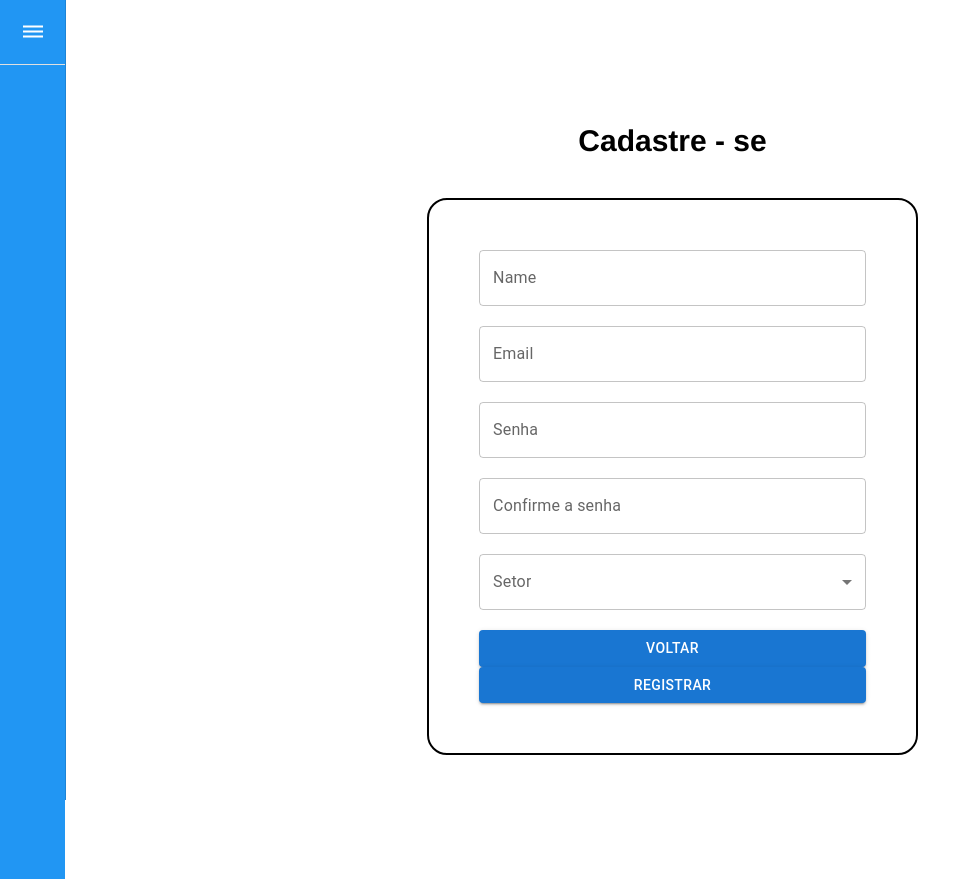
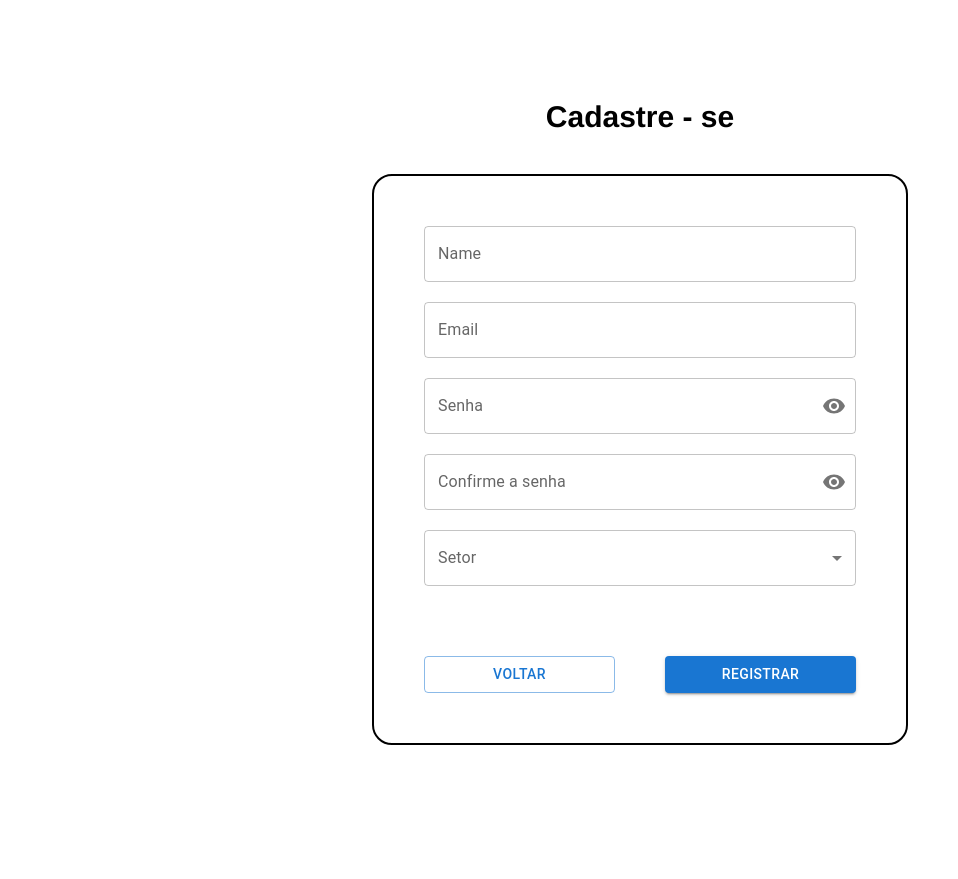
Before and after one commit to SairanSerra/SAI-Front, a React (Vite) app: page /register in a window 1280 px wide. Shown: the whole page, without its empty margins (0-958 px from the left). After the commit the page ends 845 px from the top, so only its background shows below. Built offline with nearby package versions, Linux system fonts and the light colour scheme.

Commit message:
Fix- cadastro de usuário

```diff
--- a/src/components/Dropdown/index.jsx
+++ b/src/components/Dropdown/index.jsx
@@ -8,6 +8,9 @@ const DropdownCustom = (props) => (
     <InputLabel>{props.label}</InputLabel>
     <Select
       label={props.label}
+      error={props.error}
+      onChange={props.onChange}
+      value={props.value}
     >
       {props.itens.map((element) => (
         <MenuItem value={element.value}>{element.label}</MenuItem>
--- a/src/components/Input/index.jsx
+++ b/src/components/Input/index.jsx
@@ -1,9 +1,18 @@
-import React from 'react';
-import { Input, TextField } from '@mui/material';
+/* eslint-disable no-nested-ternary */
+import React, { useState } from 'react';
+import { TextField } from '@mui/material';
+import InputAdornment from '@mui/material/InputAdornment';
+import IconButton from '@mui/material/IconButton';
 import * as Styled from './styles';
 
 const InputCustom = (props) => {
   const maskDefined = props.mask ?? null;
+  const [buttonTypePassword, setButtonTypePassword] = useState(false);
+
+  const HandleChangeEyeInputPassword = () => {
+    setButtonTypePassword(!buttonTypePassword);
+  };
+
   return (
     <Styled.InputMaskCustom
       mask={maskDefined}
@@ -12,12 +21,31 @@ const InputCustom = (props) => {
       {...props}
     >
       {(inputProps) => (
+        <>
           <TextField
             label={props.label}
             onChange={props.onChange}
+            type={props.typeInput === 'password' ? (!buttonTypePassword ? 'password' : props.type) : props.type}
             value={props.value}
+            error={props.error}
+            InputProps={{
+              endAdornment: props.typeInput === 'password' && (
+                <InputAdornment position="end">
+                  <IconButton
+                    aria-label="toggle password visibility"
+                    onClick={() => setButtonTypePassword(!buttonTypePassword)}
+                    edge="end"
+                  >
+                    {buttonTypePassword ? <Styled.EyeCloseCustom /> : <Styled.EyeOpenCustom />}
+                  </IconButton>
+                </InputAdornment>
+              ),
+            }}
             {...inputProps}
           />
+
+        </>
+
       )}
     </Styled.InputMaskCustom>
   );
--- a/src/components/Input/styles.js
+++ b/src/components/Input/styles.js
@@ -1,6 +1,26 @@
 import styled from 'styled-components';
 import InputMask from 'react-input-mask';
+import EyeClose from '@mui/icons-material/VisibilityOff';
+import EyeOpen from '@mui/icons-material/Visibility';
 
 export const InputMaskCustom = styled(InputMask)`
 width:100%;
 `;
+
+export const EyeOpenCustom = styled(EyeOpen)`
+
+&:hover{
+    cursor: pointer;
+    scale: 1.2;
+    transition: 0.25s ease-out;
+}
+`;
+
+export const EyeCloseCustom = styled(EyeClose)`
+
+&:hover{
+    cursor: pointer;
+    scale: 1.2;
+    transition: 0.25s ease-out;
+}
+`;
--- a/src/pages/Login/index.jsx
+++ b/src/pages/Login/index.jsx
@@ -39,7 +39,7 @@ const Login = () => {
             </Styled.ContainerInputEmail>
 
             <Styled.ConatinerInputPassword>
-              <InputCustom label="Senha" value={password} onChange={(v) => setPassword(v.target.value)} />
+              <InputCustom label="Senha" value={password} typeInput="password" onChange={(v) => setPassword(v.target.value)} />
             </Styled.ConatinerInputPassword>
 
           </Styled.ContainerInput>
--- a/src/pages/SignUP/hooks/useSignUp.js
+++ b/src/pages/SignUP/hooks/useSignUp.js
@@ -1,8 +1,26 @@
 import { useNavigate } from 'react-router';
+import { useForm } from 'react-hook-form';
 
 const useSignUP = () => {
   const navigate = useNavigate();
+  const {
+    handleSubmit, formState: { errors }, control,
+  } = useForm({
+    defaultValues: {
+      name: '',
+      email: '',
+      password: '',
+      confirmPassword: '',
+      sector: '',
+    },
+    mode: 'onChange',
+  });
 
-  return { navigate };
+  const HandleCreateNewUser = (data) => {
+    console.log(data);
+  };
+  return {
+    navigate, errors, handleSubmit, control, HandleCreateNewUser,
+  };
 };
 export default useSignUP;
--- a/src/pages/SignUP/index.jsx
+++ b/src/pages/SignUP/index.jsx
@@ -1,6 +1,6 @@
 import React from 'react';
+import { Controller } from 'react-hook-form';
 import * as Styled from './styles';
-import Struct from '../../components/Layout';
 import InputCustom from '../../components/Input';
 import DropdownCustom from '../../components/Dropdown';
 import useSignUP from './hooks/useSignUp';
@@ -8,9 +8,10 @@ import { ItemsDropdownSignUP } from './utils/itemsDropdown';
 import Button from '../../components/Button';
 
 const SignUP = () => {
-  const { navigate } = useSignUP();
+  const {
+    navigate, errors, handleSubmit, control, HandleCreateNewUser,
+  } = useSignUP();
   return (
-    <Struct styles={{ display: 'flex', justifyContent: 'center' }}>
     <Styled.ContainerMaster>
 
       <Styled.ContainerTitle>
@@ -23,28 +24,92 @@ const SignUP = () => {
           <Styled.ContainerInput>
 
             <Styled.ContainerInputName>
-                <InputCustom label="Name" styles={{ width: '100%' }} />
+              <Controller
+                name="name"
+                control={control}
+                rules={{ required: true }}
+                render={({ field: { onChange, value } }) => (
+                  <InputCustom
+                    label="Name"
+                    onChange={onChange}
+                    value={value}
+                    error={errors.name !== undefined}
+                  />
+                )}
+              />
+
             </Styled.ContainerInputName>
 
             <Styled.ContainerInputEmail>
-                <InputCustom label="Email" />
+              <Controller
+                name="email"
+                control={control}
+                rules={{ required: true, pattern: /^[A-Za-z0-9.\-_]+@[A-Za-z0-9]{2,}.[A-Za-z0-9]{2,3}.([a-z0-9]{2,})()?$/ }}
+                render={({ field: { onChange, value } }) => (
+                  <InputCustom
+                    label="Email"
+                    onChange={onChange}
+                    value={value}
+                    error={errors.email !== undefined}
+                  />
+                )}
+              />
             </Styled.ContainerInputEmail>
 
             <Styled.ContainerInputPassword>
-                <InputCustom label="Senha" />
+              <Controller
+                name="password"
+                control={control}
+                rules={{ required: true }}
+                render={({ field: { onChange, value } }) => (
+                  <InputCustom
+                    label="Senha"
+                    typeInput="password"
+                    onChange={onChange}
+                    value={value}
+                    error={errors.password !== undefined}
+                  />
+                )}
+              />
             </Styled.ContainerInputPassword>
 
             <Styled.ContainerInputConfirmPassword>
-                <InputCustom label="Confirme a senha" />
+              <Controller
+                name="confirmPassword"
+                control={control}
+                rules={{ required: true }}
+                render={({ field: { onChange, value } }) => (
+                  <InputCustom
+                    label="Confirme a senha"
+                    typeInput="password"
+                    onChange={onChange}
+                    value={value}
+                    error={errors.confirmPassword !== undefined}
+                  />
+                )}
+              />
             </Styled.ContainerInputConfirmPassword>
 
             <Styled.ContainerInputSector>
-                <DropdownCustom label="Setor" itens={ItemsDropdownSignUP()} />
+              <Controller
+                name="sector"
+                control={control}
+                rules={{ required: true }}
+                render={({ field: { onChange, value } }) => (
+                  <DropdownCustom
+                    label="Setor"
+                    onChange={onChange}
+                    value={value}
+                    itens={ItemsDropdownSignUP()}
+                    error={errors.sector !== undefined}
+                  />
+                )}
+              />
             </Styled.ContainerInputSector>
 
             <Styled.ContainerButtom>
-                <Button color="primary" variant="outlined" title="Voltar" />
-                <Button color="primary" title="Registrar" />
+              <Button color="primary" typeButton="outlined" title="Voltar" style={{ marginRight: '50px' }} onClick={() => navigate('/')} />
+              <Button color="primary" title="Registrar" onClick={handleSubmit(HandleCreateNewUser)} />
             </Styled.ContainerButtom>
 
           </Styled.ContainerInput>
@@ -53,7 +118,6 @@ const SignUP = () => {
       </Styled.ContainerForm>
 
     </Styled.ContainerMaster>
-    </Struct>
   );
 };
 
--- a/src/pages/SignUP/styles.js
+++ b/src/pages/SignUP/styles.js
@@ -46,7 +46,8 @@ margin-bottom: 20px;
 `;
 
 export const ContainerButtom = styled.div`
-margin-top: 20px;
+margin-top: 70px;
+display: flex;
 `;
 
 export const ContainerForm = styled.div`
```
Lines whose indentation alone changed are shown as unchanged.
